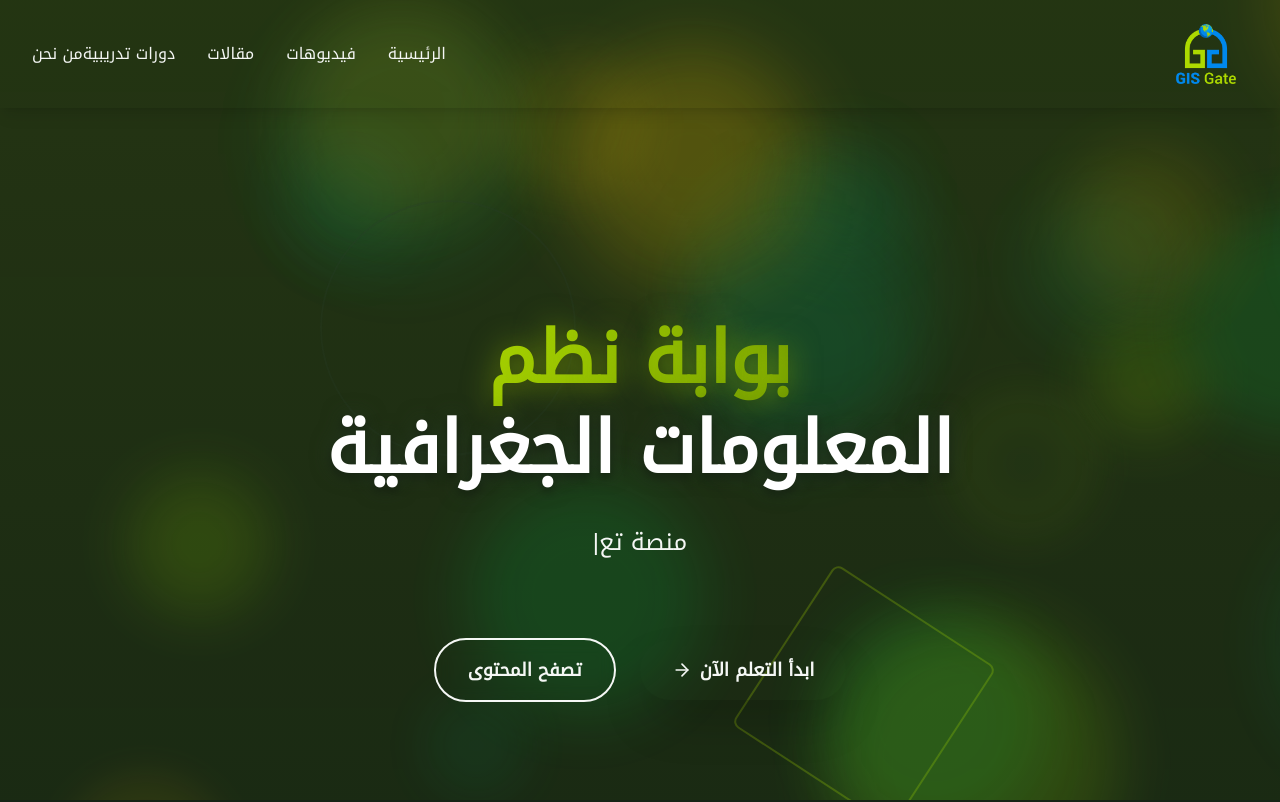
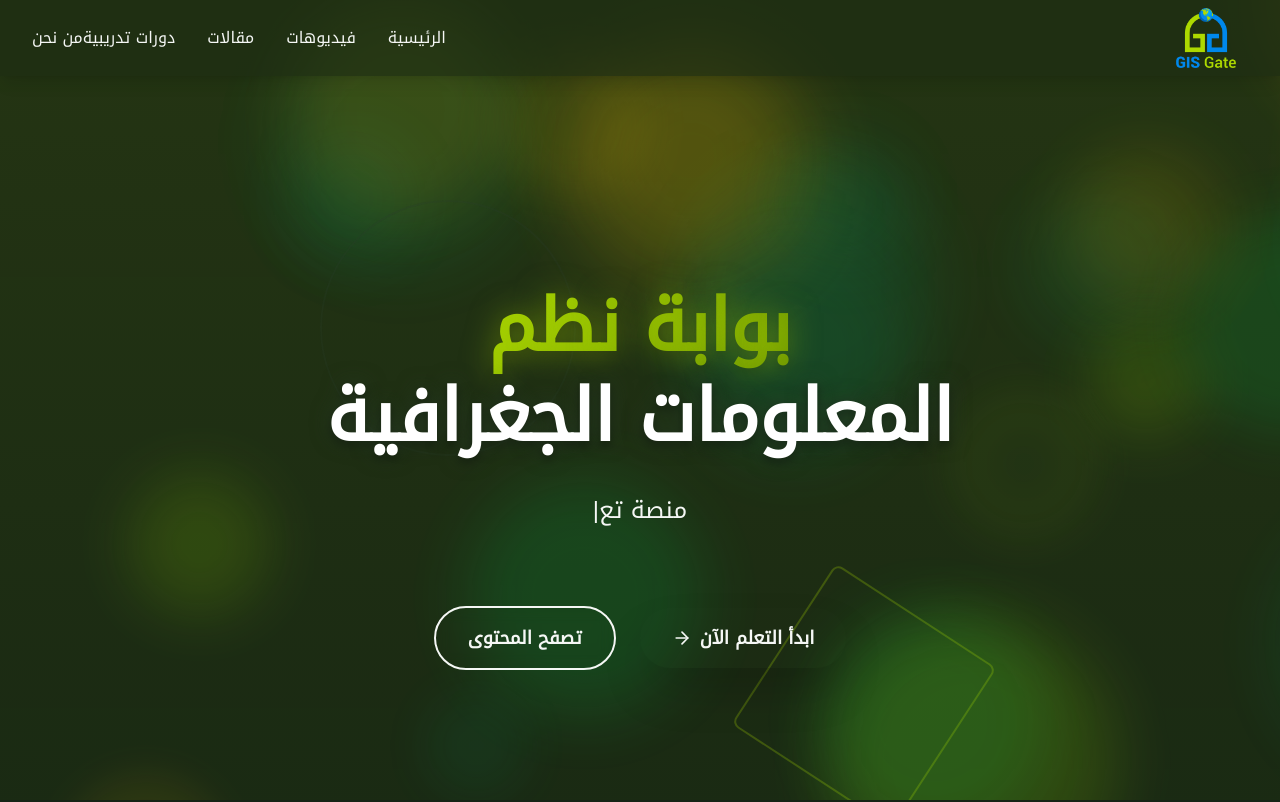
Before and after one commit to omaraisa/gisgate, a Next.js app: page / in a window 1280 px wide. Shown: the top 802 px of the page. Built offline with nearby package versions, Linux system fonts and the light colour scheme.

Commit message:
Header made sticky

```diff
--- a/app/components/Header.tsx
+++ b/app/components/Header.tsx
@@ -1,10 +1,24 @@
+'use client';
+
+import { useState, useEffect } from 'react';
+
 export default function Header() {
+  const [isScrolled, setIsScrolled] = useState(false);
+
+  useEffect(() => {
+    const handleScroll = () => {
+      setIsScrolled(window.scrollY > 0);
+    };
+
+    window.addEventListener('scroll', handleScroll);
+    return () => window.removeEventListener('scroll', handleScroll);
+  }, []);
   return (
-    <header className="bg-gradient-to-r from-primary-50 to-secondary-50 shadow-lg">
+    <header className="sticky top-0 z-50 shadow-lg" style={{ background: 'rgb(30 46 20 / 67%)' }}>
       <div className="max-w-7xl mx-auto px-4 sm:px-6 lg:px-8">
-        <div className="flex justify-between items-center py-6">
+        <div className="flex justify-between items-center py-2">
             <div className="flex items-center">
-            <img src="/logo.png" alt="بوابة نظم المعلومات الجغرافية" className="h-[60px] w-[60px] mr-3" />
+            <img src="/logo.png" alt="بوابة نظم المعلومات الجغرافية" className={`mr-3 transition-all duration-300 ${isScrolled ? 'h-10 w-10' : 'h-[60px] w-[60px]'}`} />
             <h1 className="text-2xl font-bold bg-gradient-to-r from-primary-600 to-secondary-600 bg-clip-text text-transparent">
               بوابة نظم المعلومات الجغرافية
             </h1>
```
